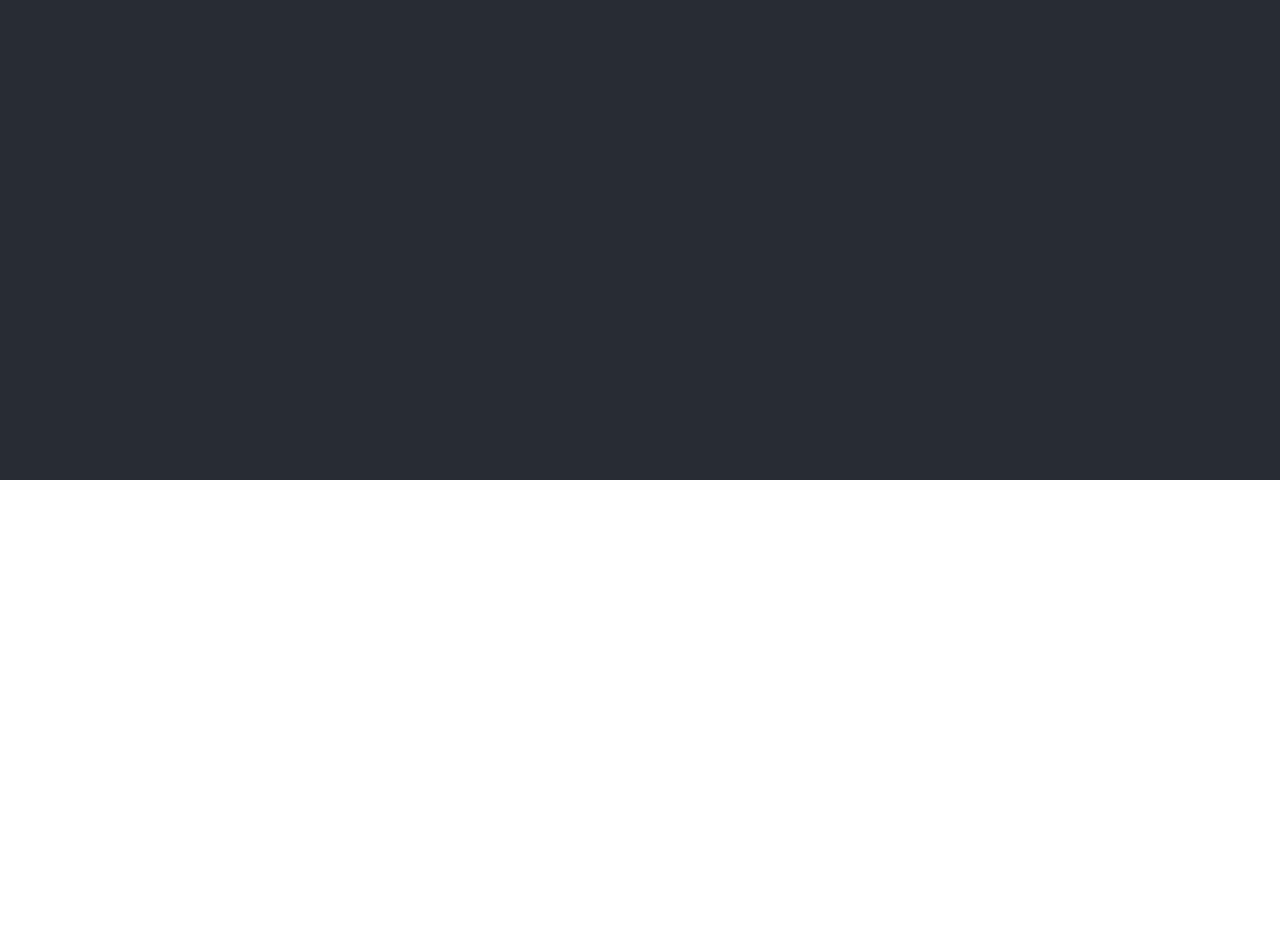
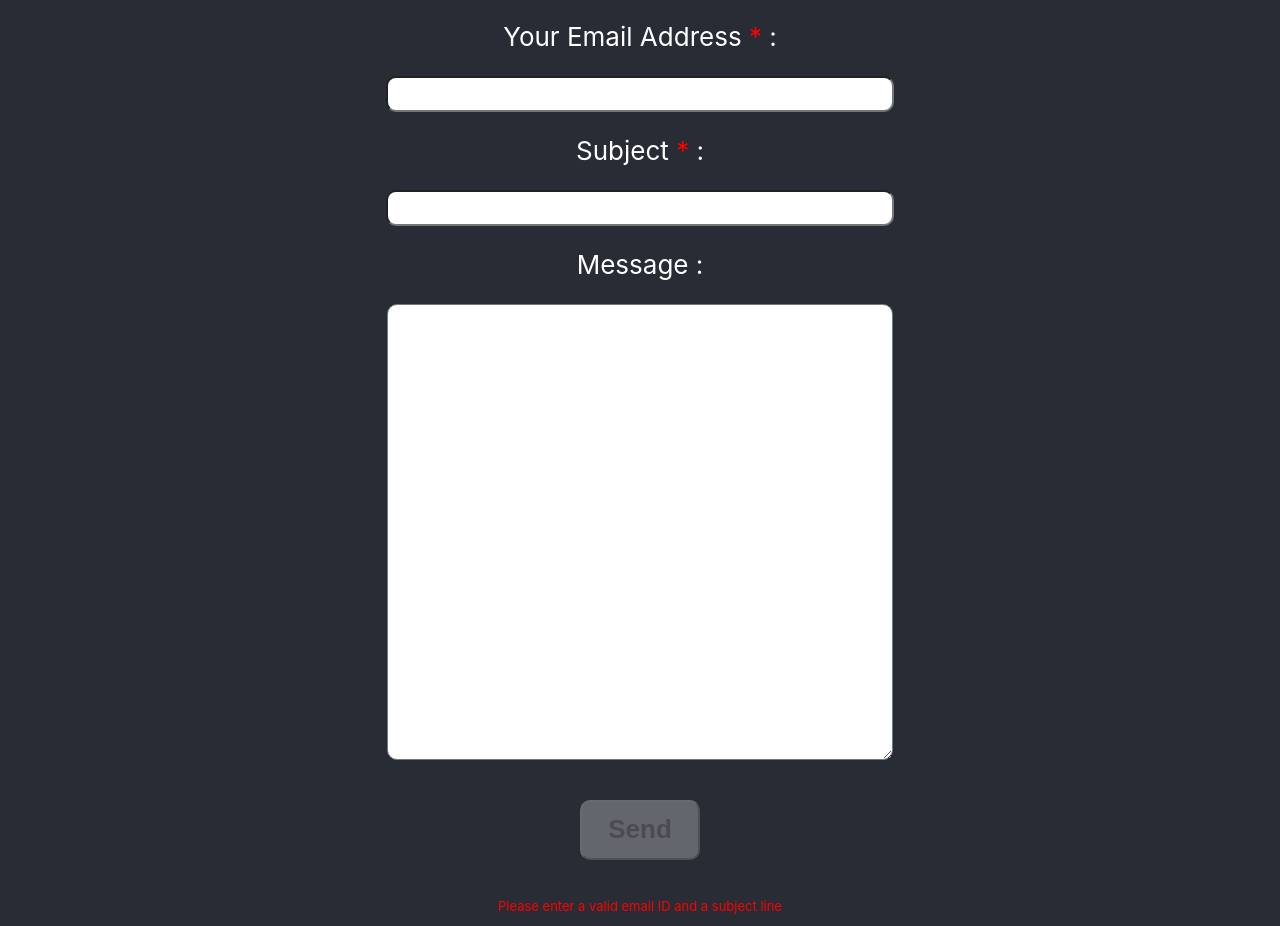
Before and after one commit to SairajGunner/Portfolio, a React (Create React App) app in the folder portfolio/: page /contact in a window 1280 px wide. Shown: the part 320-1246 px from the top of the page. Before the commit the page ends 800 px from the top, so only its background shows below. Built offline with nearby package versions, Linux system fonts and the light colour scheme; the HTML template or start-up script is replaced by a standard one.

Commit message:
Added Contact page

```diff
--- a/portfolio/package.json
+++ b/portfolio/package.json
@@ -12,6 +12,7 @@
     "node-sass": "^8.0.0",
     "react": "^18.2.0",
     "react-dom": "^18.2.0",
+    "react-email-validator": "^1.0.2",
     "react-fade-in": "^2.0.1",
     "react-router-dom": "^6.6.1",
     "react-scripts": "5.0.1",
--- a/portfolio/src/App.js
+++ b/portfolio/src/App.js
@@ -5,6 +5,7 @@ import Skills from './components/skills/Skills';
 import Welcome from './components/welcome/Welcome';
 import { Routes, Route } from "react-router-dom";
 import Certificates from './components/certificates/Certificates';
+import Contact from './components/contact/Contact';
 
 function App() {
   return (
@@ -18,6 +19,7 @@ function App() {
           <Route path="/" element={<Home />} exact />
           <Route path="/skills" element={<Skills />} />
           <Route path="/licenses" element={<Certificates />} />
+          <Route path="/contact" element={<Contact />} />
         </Routes>
       </main>
     </div>
--- /dev/null
+++ b/portfolio/src/components/contact/Contact.js
@@ -0,0 +1,85 @@
+import { Component } from 'react';
+import { validate } from 'react-email-validator';
+import './Contact.scss';
+
+export default class Contact extends Component {
+    constructor(props) {
+        super(props);
+        this.state = {
+            emailId: '',
+            subjectLine: '',
+            message: '',
+            isFormValid: false
+        };
+        this.emailIdChange = this.emailIdChange.bind(this);
+        this.subjectLineChange = this.subjectLineChange.bind(this);
+        this.messageChange = this.messageChange.bind(this);
+        this.sendMessage = this.sendMessage.bind(this);
+        this.runFormValidation = this.runFormValidation.bind(this);
+    }
+
+    emailIdChange(event) {
+        this.setState({
+            emailId: event.target.value,
+            subjectLine: this.state.subjectLine,
+            message: this.state.message,
+            isFormValid: this.runFormValidation()
+        });
+    }
+
+    subjectLineChange(event) {
+        this.setState({
+            emailId: this.state.emailId,
+            subjectLine: event.target.value,
+            message: this.state.message,
+            isFormValid: this.runFormValidation()
+        });
+    }
+
+    messageChange(event) {
+        this.setState({
+            emailId: this.state.emailId,
+            subjectLine: this.state.subjectLine,
+            message: event.target.value,
+            isFormValid: this.runFormValidation()
+        });
+    }
+
+    runFormValidation() {
+        let isValid = false;
+        isValid = validate(this.state.emailId);
+        if (!this.state.subjectLine.trim())
+            isValid = false;
+        return isValid;
+    }
+
+    sendMessage() {
+
+    }
+
+    render() {
+        return (
+            <div className="top-container">
+                <div className="content">
+                    <h1>Contact</h1>
+                    <p>Feel free to reach out to me on <a href="https://www.linkedin.com/in/sairaj-udayshankar" target="blank">LinkedIn</a>.</p>
+                    <p>
+                        Or, use the below form to get in touch.
+                    </p>
+                    <p>
+                        <label>Your Email Address <span className="required-indicator">*</span> :</label>
+                    </p>
+                    <input className="input-dimensions" type="text" value={this.state.emailId} onChange={this.emailIdChange}></input>
+                    <p>Subject <span className="required-indicator">*</span> :</p>
+                    <input className="input-dimensions" type="text" value={this.state.subjectLine} onChange={this.subjectLineChange}></input>
+                    <p>Message :</p>
+                    <textarea className="input-dimensions" rows={15} value={this.state.message} onChange={this.messageChange}></textarea>
+                    <div className="submit-button-container">
+                        <input className="submit-button" disabled={!this.state.isFormValid} type="submit" value="Send" onClick={this.sendMessage} />
+                    </div>
+                    {!(this.state.isFormValid) && <p className="error-message">Please enter a valid email ID and a subject line</p>}
+                </div>
+            </div>
+        );
+    }
+}
--- /dev/null
+++ b/portfolio/src/components/contact/Contact.scss
@@ -0,0 +1,60 @@
+@use '../../App.scss' as app;
+
+.top-container {
+    display: flex;
+    flex-direction: row;
+    text-align: center;
+    justify-content: space-evenly;
+    align-items: center;
+    vertical-align: middle;
+}
+
+.content {
+    display: flex;
+    flex-direction: column;
+    text-align: center;
+    justify-content: space-evenly;
+    align-items: center;
+    vertical-align: middle;
+    max-width: 500px;
+}
+
+.input-dimensions {
+    border-radius: 10px;
+    min-width: 500px;
+    min-height: 30px;
+    font-family: 'Times New Roman', Times, serif;
+    font-size: app.$app-small-font;
+    color: app.$background-color;
+}
+
+.submit-button-container {
+    margin: 40px 0 40px 0;
+}
+
+.submit-button {
+    min-width: 120px;
+    min-height: 60px;
+    border-radius: 10px;
+    font-size: app.$app-small-font;
+    font-weight: bold;
+    cursor: pointer;
+}
+
+p {
+    font-size: app.$app-small-font;
+}
+
+p a {
+    color: orange;
+}
+
+.required-indicator {
+    color: red;
+}
+
+.error-message {
+    margin-top: 0px;
+    font-size: small;
+    color: red;
+}
--- a/portfolio/src/components/header/Header.js
+++ b/portfolio/src/components/header/Header.js
@@ -6,7 +6,7 @@ function Header() {
         <div>
             <div className="flex-container">
                 <div className="logo menu-btn">
-                    <img width={"120px"} src="/images/Sairaj - Resize.png" alt="Sairaj - Logo"></img>
+                    <Link to={"/welcome"}><img width={"120px"} src="/images/Sairaj - Resize.png" alt="Sairaj - Logo"></img></Link>
                 </div>
                 <div className="flex-container-buttons">
                     <div className="menu-btn">
@@ -20,7 +20,9 @@ function Header() {
                         <Link to={"/skills"}>Skills</Link>
                     </div>
                     <div className="menu-btn">Education</div>
-                    <div className="menu-btn">Contact</div>
+                    <div className="menu-btn">
+                        <Link to={"/contact"}>Contact</Link>
+                    </div>
                 </div>
             </div>
         </div>
--- a/portfolio/src/components/shared/card/Card.scss
+++ b/portfolio/src/components/shared/card/Card.scss
@@ -28,4 +28,5 @@
 
 .card-details p {
     color: app.$background-color;
+    font-size: 20px;
 }
--- a/portfolio/src/components/welcome/Welcome.js
+++ b/portfolio/src/components/welcome/Welcome.js
@@ -4,9 +4,9 @@ function Welcome() {
     return (
         <div>
             <header className="Welcome-text">
-                <p>Hi there!</p>
+                <p className="large-font">Hi there!</p>
                 <p>This is <span className="Welcome-name-animation">SAIRAJ</span></p>
-                <p>Welcome to My Portfolio</p>
+                <p className="large-font">Welcome to My Portfolio.</p>
             </header>
         </div>
     );
--- a/portfolio/src/components/welcome/Welcome.scss
+++ b/portfolio/src/components/welcome/Welcome.scss
@@ -18,6 +18,10 @@
     animation-iteration-count: infinite;
 }
 
+.large-font {
+    font-size: 30px;
+}
+
 @keyframes name-size {
     0%   {color:azure; font-size: app.$app-small-font;}
     50%  {color:#628BE4; font-size: app.$app-mid-font;}
```
Also changed, not shown: 1 other file (tests, documents, lock files or other folders).
